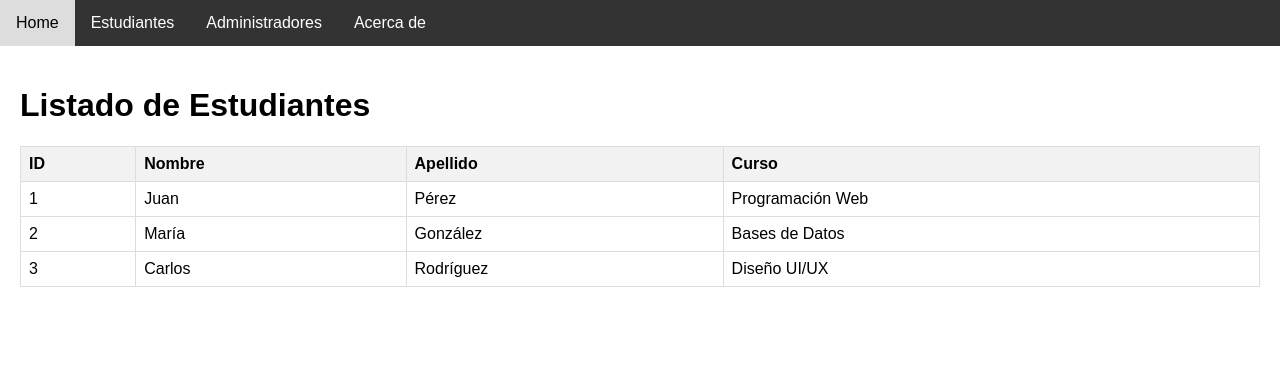
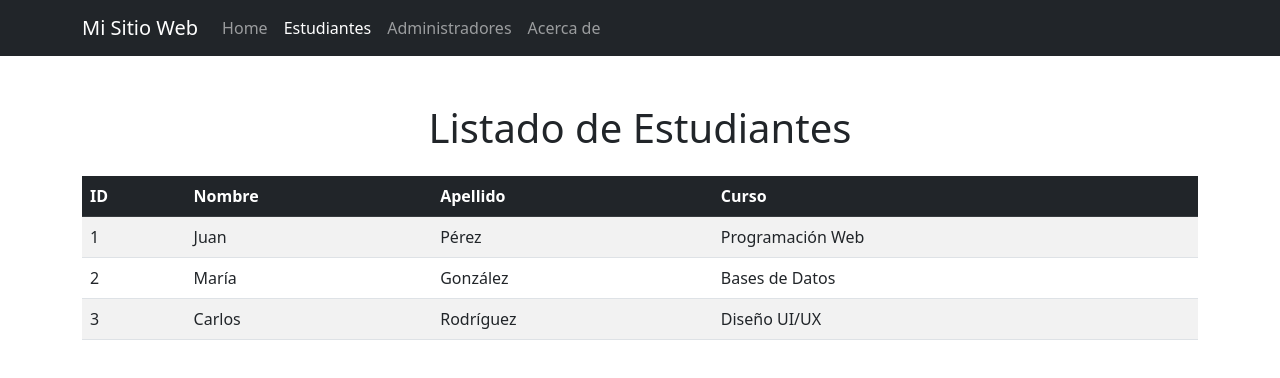
Before and after one commit to dlgarciap/Tareas, a plain HTML site: page estudiantes.html in a window 1280 px wide. Drawn offline with nearby package versions, Linux system fonts and the light colour scheme.

Commit message:
Boostrap ya aplicado en la pagina estudiantes

```diff
--- a/estudiantes.html
+++ b/estudiantes.html
@@ -4,62 +4,52 @@
     <meta charset="UTF-8">
     <meta name="viewport" content="width=device-width, initial-scale=1.0">
     <title>Listado de Estudiantes</title>
+    <link href="https://cdn.jsdelivr.net/npm/bootstrap@5.3.0/dist/css/bootstrap.min.css" rel="stylesheet">
     <style>
         body {
-            font-family: Arial, sans-serif;
-            margin: 0;
-            padding: 0;
-        }
-        nav {
-            background-color: #333;
-            overflow: hidden;
-        }
-        nav a {
-            float: left;
-            display: block;
-            color: white;
-            text-align: center;
-            padding: 14px 16px;
-            text-decoration: none;
-        }
-        nav a:hover {
-            background-color: #ddd;
-            color: black;
-        }
-        .content {
-            padding: 20px;
-        }
-        table {
-            width: 100%;
-            border-collapse: collapse;
-        }
-        th, td {
-            border: 1px solid #ddd;
-            padding: 8px;
-            text-align: left;
-        }
-        th {
-            background-color: #f2f2f2;
+            padding-top: 56px;
         }
     </style>
 </head>
 <body>
-    <nav>
-        <a href="index.html">Home</a>
-        <a href="estudiantes.html">Estudiantes</a>
-        <a href="administradores.html">Administradores</a>
-        <a href="acerca.html">Acerca de</a>
+    <nav class="navbar navbar-expand-lg navbar-dark bg-dark fixed-top">
+        <div class="container">
+            <a class="navbar-brand" href="index.html">Mi Sitio Web</a>
+            <button class="navbar-toggler" type="button" data-bs-toggle="collapse" data-bs-target="#navbarNav">
+                <span class="navbar-toggler-icon"></span>
+            </button>
+            <div class="collapse navbar-collapse" id="navbarNav">
+                <ul class="navbar-nav">
+                    <li class="nav-item">
+                        <a class="nav-link" href="index.html">Home</a>
+                    </li>
+                    <li class="nav-item">
+                        <a class="nav-link active" href="estudiantes.html">Estudiantes</a>
+                    </li>
+                    <li class="nav-item">
+                        <a class="nav-link" href="administradores.html">Administradores</a>
+                    </li>
+                    <li class="nav-item">
+                        <a class="nav-link" href="acerca.html">Acerca de</a>
+                    </li>
+                </ul>
+            </div>
+        </div>
     </nav>
 
-    <div class="content">
-        <h1>Listado de Estudiantes</h1>
-        <table>
+    <div class="container mt-5">
+        <h1 class="text-center mb-4">Listado de Estudiantes</h1>
+        <div class="table-responsive">
+            <table class="table table-striped table-hover">
+                <thead class="table-dark">
                     <tr>
                         <th>ID</th>
                         <th>Nombre</th>
                         <th>Apellido</th>
                         <th>Curso</th>
                     </tr>
+                </thead>
+                <tbody>
                     <tr>
                         <td>1</td>
                         <td>Juan</td>
@@ -78,7 +68,11 @@
                         <td>Rodríguez</td>
                         <td>Diseño UI/UX</td>
                     </tr>
+                </tbody>
             </table>
         </div>
+    </div>
+
+    <script src="https://cdn.jsdelivr.net/npm/bootstrap@5.3.0/dist/js/bootstrap.bundle.min.js"></script>
 </body>
 </html>
```
Lines whose indentation alone changed are shown as unchanged.
